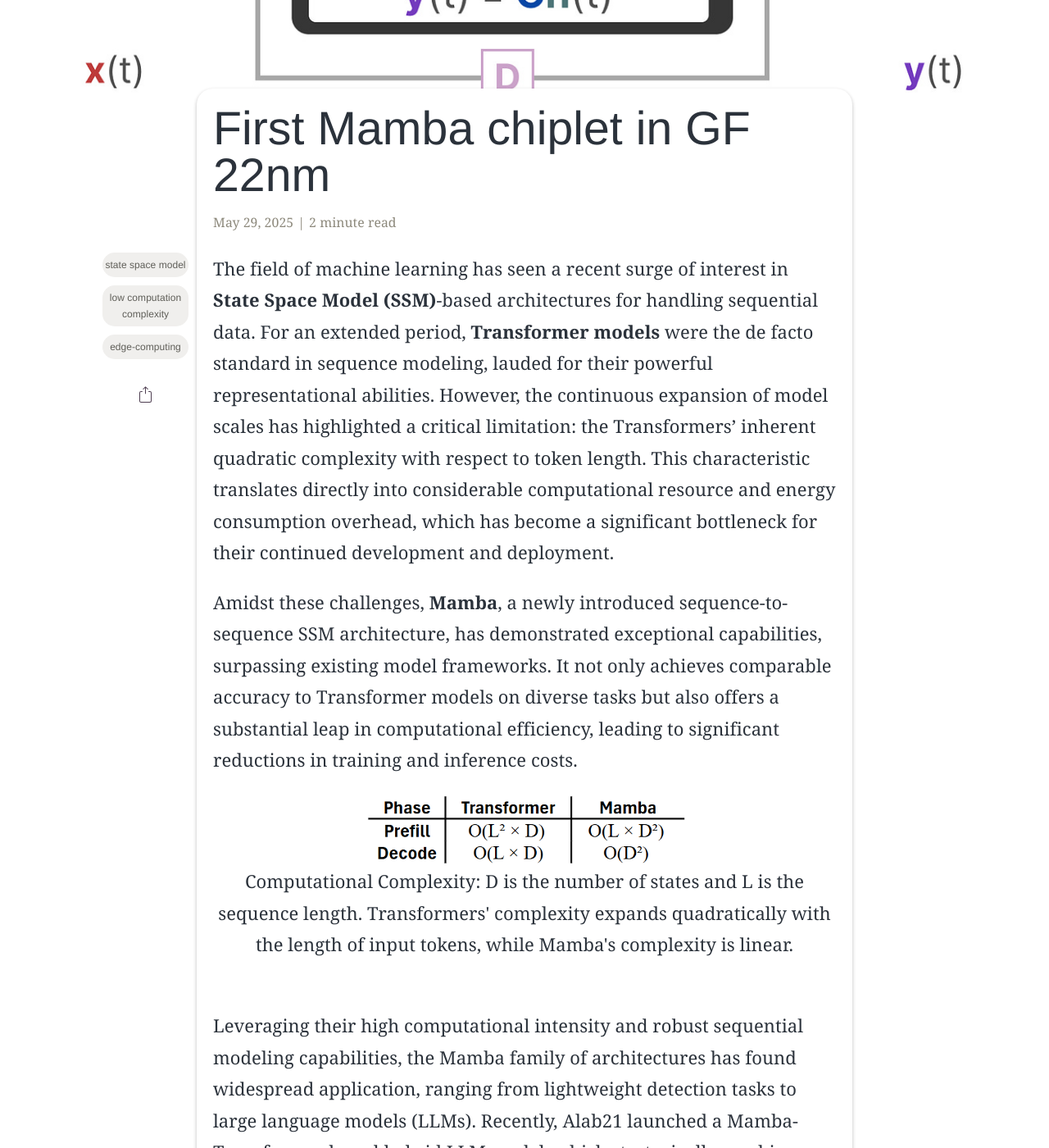
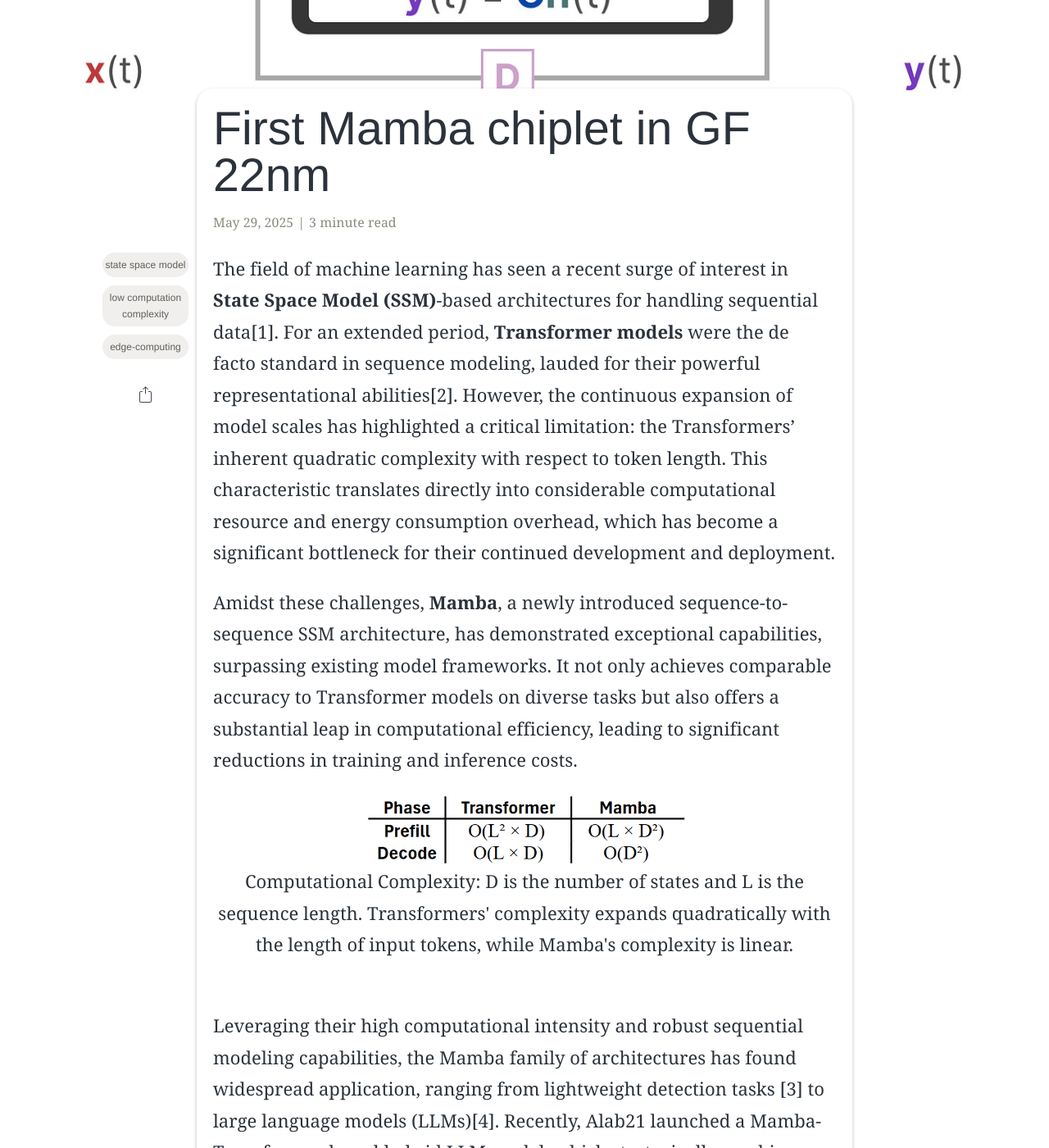
Before and after one commit to echip-from-elab/echip-from-elab.github.io, a Jekyll site: the page built from _posts/2021-03-24-starting-the-adventure.md, in a window 1280 px wide and 1400 px high, scrolled down 479 px. Shown: the whole window at 82% size. Built offline with Jekyll 4.4.1, drawn with Linux system fonts in a browser that asks for light colours; some web fonts are replaced; some of the changed text lies outside the part shown.

Commit message:
front page

```diff
--- a/_posts/2021-03-24-starting-the-adventure.md
+++ b/_posts/2021-03-24-starting-the-adventure.md
@@ -11,13 +11,12 @@ author: Miao Sun
 description: "Midlife career change: a disaster or an opportunity?"
 ---
 
-
 <!-- PDF generation  -->
 <!-- # First Mamba chiplet in GF 22nm
 ![frontpage](https://github.com/echip-from-elab/echip-from-elab.github.io/blob/main/assets/img/posts/20210324/static_mamba.jpg?raw=true) -->
 <!-- PDF generation  -->
 
-The field of machine learning has seen a recent surge of interest in **State Space Model (SSM)**-based architectures for handling sequential data. For an extended period, **Transformer models** were the de facto standard in sequence modeling, lauded for their powerful representational abilities. However, the continuous expansion of model scales has highlighted a critical limitation: the Transformers' inherent quadratic complexity with respect to token length. This characteristic translates directly into considerable computational resource and energy consumption overhead, which has become a significant bottleneck for their continued development and deployment.
+The field of machine learning has seen a recent surge of interest in **State Space Model (SSM)**-based architectures for handling sequential data[1]. For an extended period, **Transformer models** were the de facto standard in sequence modeling, lauded for their powerful representational abilities[2]. However, the continuous expansion of model scales has highlighted a critical limitation: the Transformers' inherent quadratic complexity with respect to token length. This characteristic translates directly into considerable computational resource and energy consumption overhead, which has become a significant bottleneck for their continued development and deployment.
 
 Amidst these challenges, **Mamba**, a newly introduced sequence-to-sequence SSM architecture, has demonstrated exceptional capabilities, surpassing existing model frameworks. It not only achieves comparable accuracy to Transformer models on diverse tasks but also offers a substantial leap in computational efficiency, leading to significant reductions in training and inference costs.
 
@@ -28,7 +27,7 @@ Amidst these challenges, **Mamba**, a newly introduced sequence-to-sequence SSM
 <center> Computational Complexity: D is the number of states and L is the sequence length. Transformers' complexity expands quadratically with the length of input tokens, while Mamba's complexity is linear.</center>
 
 <br>
-Leveraging their high computational intensity and robust sequential modeling capabilities, the Mamba family of architectures has found widespread application, ranging from lightweight detection tasks to large language models (LLMs). Recently, Alab21 launched a Mamba-Transformer-based hybrid LLM model, which strategically combines the attention mechanism of the Transformer with the SSM sequential modeling of Mamba.
+Leveraging their high computational intensity and robust sequential modeling capabilities, the Mamba family of architectures has found widespread application, ranging from lightweight detection tasks [3] to large language models (LLMs)[4]. Recently, Alab21 launched a Mamba-Transformer-based hybrid LLM model, which strategically combines the attention mechanism of the Transformer with the SSM sequential modeling of Mamba[5].
 
 However, despite Mamba's algorithmic breakthroughs, fully realizing its potential and ensuring broad applicability demands dedicated hardware acceleration. In this context, the research team led by [Prof. Umit Yusuf Ogras](https://elab.ece.wisc.edu/staff/ogras-umit/) and [Assistant Prof. Akhilesh Jaiswal](https://directory.engr.wisc.edu/ece/Faculty/Jaiswal_Akhilesh/) has developed the first ASIC-targeted Mamba-Chiplet, incorporating an accelerator specifically designed for SSM in sequence model processing. Diverging from traditional accelerator designs for Transformer blocks and CNNs, this work implements a dedicated pipeline for hidden state updating and serial scanning. Furthermore, to efficiently process the non-linear activation functions and exponent calculations inherent to the Mamba block, a hardware-friendly approximation optimization method is proposed to address associated computational and area overheads.
 
@@ -56,3 +55,11 @@ As part of our scale-up roadmap, a chiplet design featuring a CIM-based Mamba ac
   <img src="https://raw.githubusercontent.com/echip-from-elab/echip-from-elab.github.io/643a8e7e51cb50c9bde0ca8994eb8a66adefb1da/assets/img/posts/20210324/echip_v2.svg">
 </div>
 <center>The conception design of e-chip-V2.</center>
+
+<br>
+Reference<br>
+[1] Gu A, Dao T. Mamba: Linear-time sequence modeling with selective state spaces[J]. arXiv preprint arXiv:2312.00752, 2023.
+[2] Vaswani A, Shazeer N, Parmar N, et al. Attention is all you need[J]. Advances in neural information processing systems, 2017, 30.
+[3] Wang Z, Li C, Xu H, et al. Mamba YOLO: SSMs-based YOLO for object detection[J]. arXiv preprint arXiv:2406.05835, 2024.
+[4] Glorioso P, Anthony Q, Tokpanov Y, et al. Zamba: A compact 7b ssm hybrid model[J]. arXiv preprint arXiv:2405.16712, 2024.
+[5] Lieber O, Lenz B, Bata H, et al. Jamba: A hybrid transformer-mamba language model[J]. arXiv preprint arXiv:2403.19887, 2024.
```
